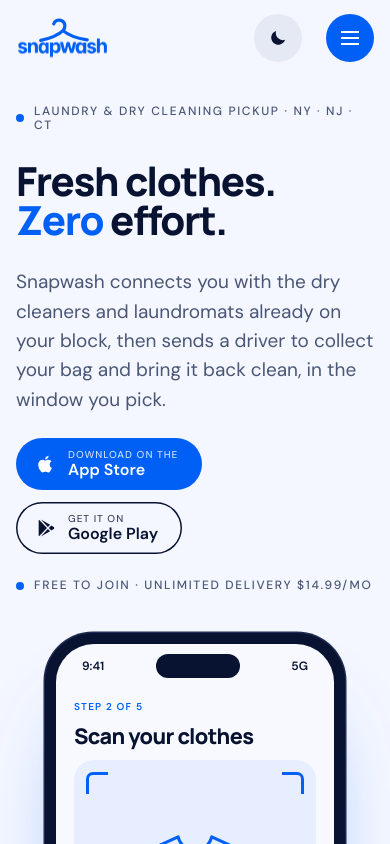
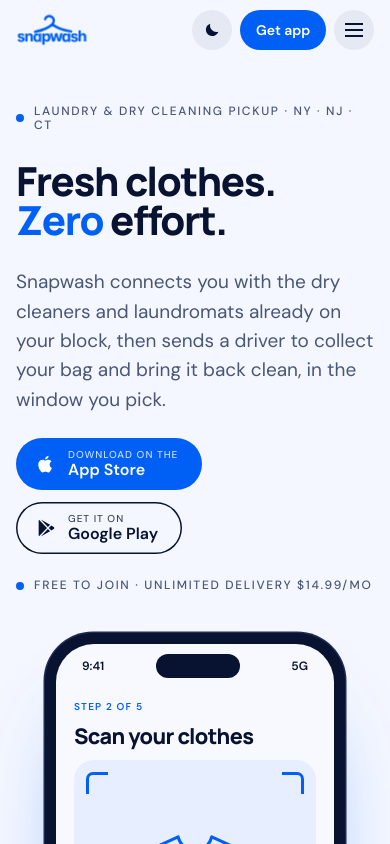
Before and after one commit to getontv989-code/snapwash-web, a Next.js app: page / in a window 390 px wide. Shown: the top 844 px of the page. Built offline with nearby package versions, Linux system fonts and the light colour scheme.

Commit message:
Slimmer sticky mobile header with a Get app button
Co-Authored-By: Claude Opus 5.5 (1M context) <noreply@anthropic.com>
Claude-Session: https://claude.ai/code/session_011FrHPCYvbpM8mhGeQsoQWK

```diff
--- a/app/globals.css
+++ b/app/globals.css
@@ -130,14 +130,20 @@ button { font: inherit; color: inherit; }
 .theme-btn .i-sun { opacity: 0; transform: rotate(-90deg) scale(.5); }
 [data-theme="dark"] .theme-btn .i-sun { opacity: 1; transform: none; }
 [data-theme="dark"] .theme-btn .i-moon { opacity: 0; transform: rotate(90deg) scale(.5); }
-.menu-btn { display: none; }
+.menu-btn, .site-header .get-app { display: none; }
+@media (prefers-reduced-motion: no-preference) { html { scroll-behavior: smooth; } }
+html { scroll-padding-top: calc(env(safe-area-inset-top, 0px) + 84px); }
 @media (max-width: 900px) {
   .pages, .site-header .header-cta { display: none; }
-  .theme-btn { margin-left: auto; width: 48px; height: 48px; }
+  .site-header .wrap { min-height: 60px; gap: 8px; }
+  .site-header.is-hidden { transform: none; }
+  .site-header .get-app { display: inline-flex; min-height: 40px; padding: 0 16px; font-size: var(--t-sm); flex: none; }
+  .theme-btn { margin-left: auto; width: 40px; height: 40px; }
+  .theme-btn svg { width: 18px; height: 18px; }
   .menu-btn {
     display: inline-grid; place-items: center;
-    width: 48px; height: 48px; border-radius: 50%; border: 0; cursor: pointer;
-    background: var(--blue); color: var(--on-blue);
+    width: 40px; height: 40px; border-radius: 50%; border: 0; cursor: pointer; flex: none;
+    background: color-mix(in srgb, var(--ink) 6%, transparent); color: var(--ink);
     transition: transform .3s var(--ease);
   }
   .menu-btn:active { transform: scale(.94); }
@@ -152,7 +158,7 @@ button { font: inherit; color: inherit; }
 
 .menu {
   position: fixed; z-index: 35; left: var(--gutter); right: var(--gutter);
-  top: calc(env(safe-area-inset-top, 0px) + 80px);
+  top: calc(env(safe-area-inset-top, 0px) + 68px);
   padding: 8px; border-radius: 20px; background: var(--surface); color: var(--ink);
   box-shadow: 0 0 0 1px var(--line), 0 24px 48px -24px rgba(8, 18, 49, .35);
   opacity: 0; transform: translateY(-8px); visibility: hidden; pointer-events: none;
@@ -634,7 +640,7 @@ button { font: inherit; color: inherit; }
 .site-footer .logo { color: #FFFFFF; }
 .foot-logo { display: inline-block; margin-top: clamp(56px, 7vw, 96px); margin-bottom: 32px; }
 .foot-logo .brand { height: clamp(88px, 10vw, 136px); }
-@media (max-width: 900px) { .brand { height: 44px; } }
+@media (max-width: 900px) { .brand { height: 34px; } }
 @media (prefers-reduced-motion: reduce) { .brand-hanger, .brand-word, .logo:hover .brand-hanger { animation: none; stroke-dashoffset: 0; } }
 
 /* ---------- Home hero: app tour ---------- */
--- a/components/SiteHeader.tsx
+++ b/components/SiteHeader.tsx
@@ -35,6 +35,7 @@ export default function SiteHeader({ current, night = false }: { current: Page;
             <svg className="i-sun" viewBox="0 0 24 24" aria-hidden="true"><circle cx="12" cy="12" r="4.2" /><path d="M12 2.5v2.2M12 19.3v2.2M2.5 12h2.2M19.3 12h2.2M5.3 5.3l1.6 1.6M17.1 17.1l1.6 1.6M5.3 18.7l1.6-1.6M17.1 6.9l1.6-1.6" /></svg>
           </button>
           <a className="btn header-cta" href={cta.href} data-magnetic="">{cta.label}</a>
+          <a className="btn get-app" href={current === "index" ? "#download" : "/#download"}>Get app</a>
           <button className="menu-btn" type="button" aria-expanded="false" aria-controls="menu" aria-label="Open menu"><span></span></button>
         </div>
       </header>
--- a/public/main.js
+++ b/public/main.js
@@ -8,12 +8,14 @@
   /* ---------- Header: solid after scroll, hides on scroll down ---------- */
   var header = document.querySelector(".site-header");
   var lastY = window.scrollY;
+  // On phones the header stays put so the Get app button is always in reach
+  var compactHeader = window.matchMedia("(max-width: 900px)");
   function onScroll() {
     var y = window.scrollY;
     if (header) {
       header.classList.toggle("is-solid", y > 24);
       var goingDown = y > lastY && y > 400;
-      header.classList.toggle("is-hidden", goingDown && !doc.classList.contains("menu-open"));
+      header.classList.toggle("is-hidden", goingDown && !compactHeader.matches && !doc.classList.contains("menu-open"));
     }
     lastY = y;
   }
```
